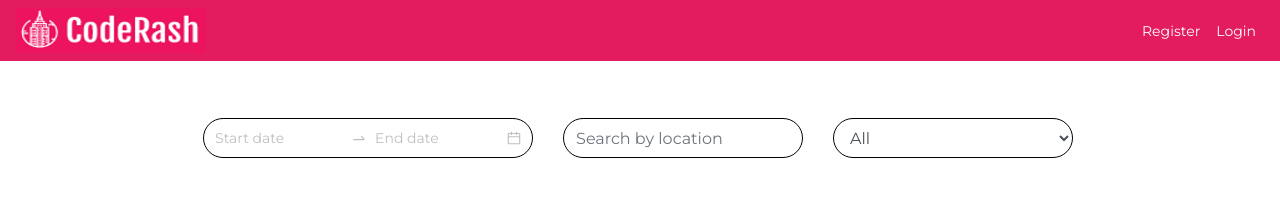
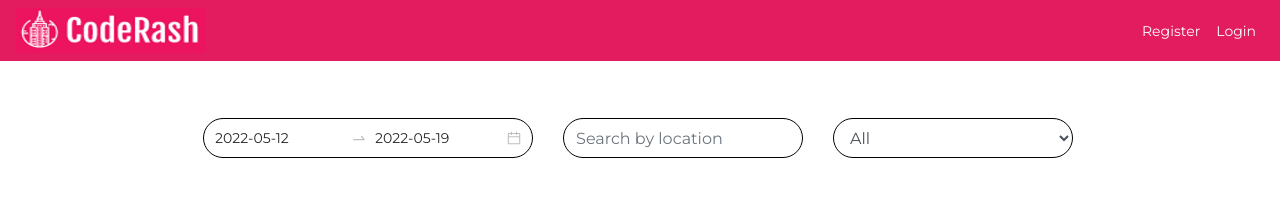
Before and after one commit to gopinathsjsu/team-project-code-rash, a React (Create React App) app in the folder frontend/: page /home in a window 1280 px wide. Shown: the top 208 px of the page. Built offline with nearby package versions, Linux system fonts and the light colour scheme; no server answers.

Commit message:
Modified Date Range

```diff
--- a/frontend/src/screens/Homescreen.js
+++ b/frontend/src/screens/Homescreen.js
@@ -124,6 +124,27 @@ function Homescreen() {
     }
   }
 
+  const [dates, setDates] = useState([moment(),moment().add(7)]);
+  const [hackValue, setHackValue] = useState();
+  const [value, setValue] = useState([moment(),moment(moment.now()).add(7, "d")]);
+  const disabledDates = current => {
+    if (!dates || dates.length === 0) {
+      return false;
+    }
+    const tooLate = dates[0] && current.diff(dates[0], 'days') > 7;
+    const tooEarly = dates[1] && dates[1].diff(current, 'days') > 7;
+    return tooEarly || tooLate || moment().diff(current) > 0
+  };
+
+  const onOpenChange = open => {
+    if (open) {
+      setHackValue([]);
+      setDates([]);
+    } else {
+      setHackValue(undefined);
+    }
+  };
+
   return (
     <div className="container">
 
@@ -132,10 +153,18 @@ function Homescreen() {
 
         &nbsp;&nbsp;&nbsp;&nbsp;&nbsp;&nbsp;&nbsp;&nbsp;&nbsp;&nbsp;&nbsp;&nbsp;&nbsp;&nbsp;&nbsp;&nbsp;&nbsp;&nbsp;&nbsp;&nbsp;&nbsp;&nbsp;&nbsp;&nbsp;
         <div className="col-md-4">
-          <RangePicker format="DD-MM-YYYY" onChange={filterByDate} disabledDate={current => {
-          return current && (current.valueOf() < Date.now()) && ((current + 7) < Date.now());
-        }} ranges={current=>{return (current.valueOf(),current.valueOf()+7)}} />
+          {/* <RangePicker format="DD-MM-YYYY" onChange={filterByDate} disabledDate={current => {
+          return current && (current.valueOf() < Date.now()) && ((current + 7) < Date.now()) ;
+        }} ranges={current=>{return (current.valueOf(),current.valueOf()+7)}} /> */}
         {/* <RangePicker format="DD-MM-YYYY" onChange={filterByDate} /> */}
+
+    <RangePicker
+      value={hackValue || value}
+      disabledDate={disabledDates}
+      onCalendarChange={val => setDates(val)}
+      onChange={val => setValue(val)}
+      onOpenChange={onOpenChange}
+    />
 
         </div>
 
```
